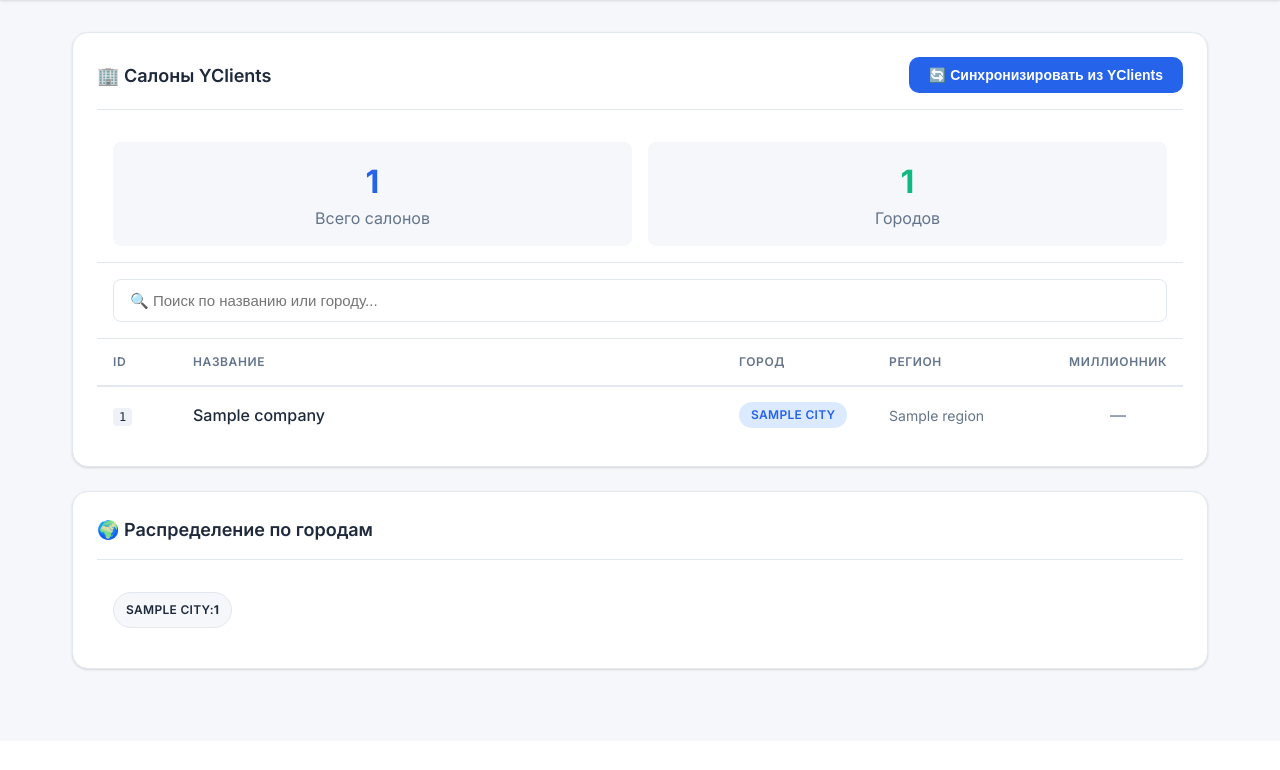
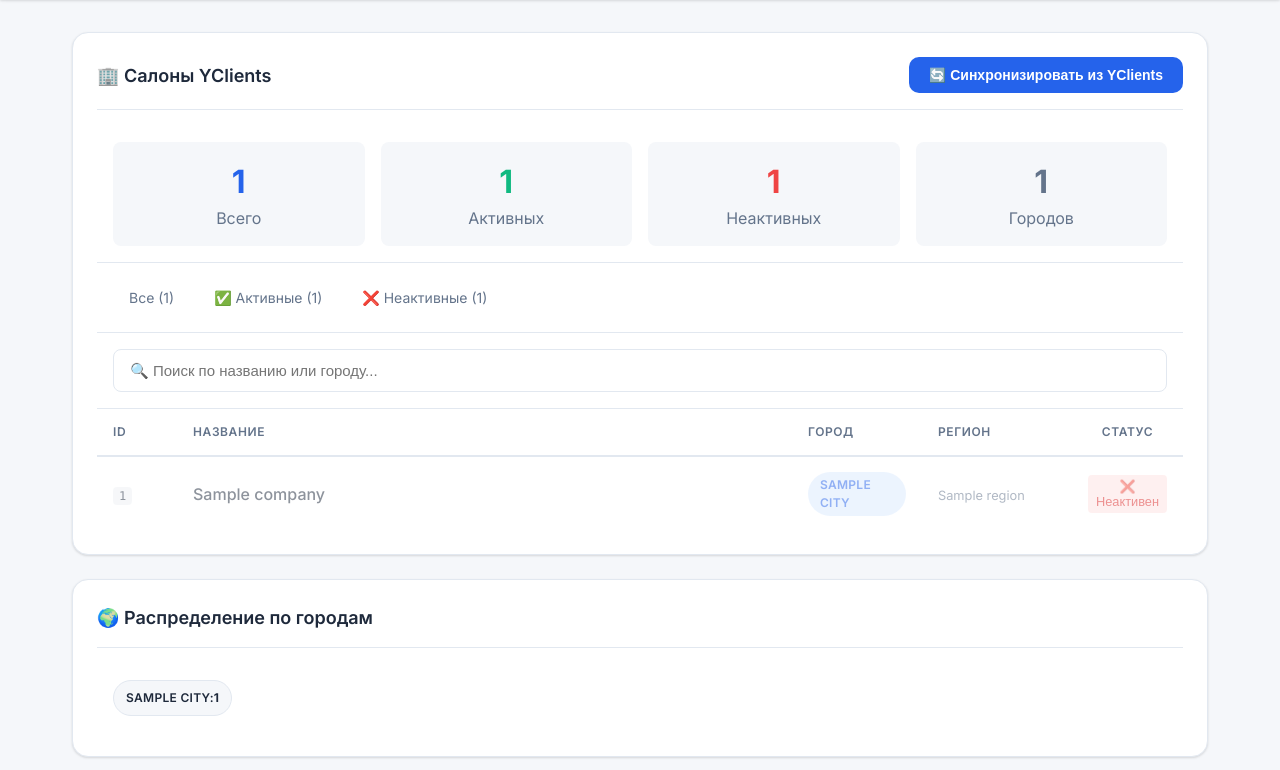
Before and after one commit to VGUROV050/borodach-franchise-bot, a FastAPI app: template admin/templates/yclients_companies.html in a window 1280 px wide. Shown: the part 59-829 px from the top of the page. Before the commit the page ends 730 px from the top, so only its background shows below. Run offline with FastAPI, Linux system fonts and the light colour scheme; the template is opened without the code that fills it: most values are stand-ins (such as "Sample title", 1, 10 or a date in 2020).

Commit message:
feat: add status management for YClients companies
- Added active/inactive status toggle
- Added filter by status (all/active/inactive)
- Added statistics for active/inactive counts
- Visual indication for inactive companies

```diff
--- a/admin/templates/yclients_companies.html
+++ b/admin/templates/yclients_companies.html
@@ -3,6 +3,53 @@
 {% block title %}Салоны YClients{% endblock %}
 
 {% block content %}
+<style>
+    .status-toggle {
+        cursor: pointer;
+        padding: 0.25rem 0.5rem;
+        border-radius: 4px;
+        font-size: 0.8rem;
+        font-weight: 500;
+        border: none;
+        transition: all 0.2s;
+    }
+    .status-toggle.active {
+        background: var(--success-light);
+        color: #047857;
+    }
+    .status-toggle.inactive {
+        background: var(--danger-light);
+        color: #dc2626;
+    }
+    .status-toggle:hover {
+        opacity: 0.8;
+    }
+    .filter-tabs {
+        display: flex;
+        gap: 0.5rem;
+        padding: 1rem;
+        border-bottom: 1px solid var(--border);
+    }
+    .filter-tab {
+        padding: 0.5rem 1rem;
+        border-radius: 6px;
+        text-decoration: none;
+        color: var(--text-muted);
+        font-size: 0.875rem;
+        transition: all 0.2s;
+    }
+    .filter-tab:hover {
+        background: var(--bg-main);
+    }
+    .filter-tab.active {
+        background: var(--accent);
+        color: white;
+    }
+    .row-inactive {
+        opacity: 0.5;
+    }
+</style>
+
 <div class="card">
     <div class="card-header">
         <div class="card-title">🏢 Салоны YClients</div>
@@ -20,15 +67,36 @@
     {% endif %}
 
     <!-- Статистика -->
-    <div style="display: grid; grid-template-columns: repeat(auto-fit, minmax(200px, 1fr)); gap: 1rem; padding: 1rem; border-bottom: 1px solid var(--border);">
+    <div style="display: grid; grid-template-columns: repeat(auto-fit, minmax(150px, 1fr)); gap: 1rem; padding: 1rem; border-bottom: 1px solid var(--border);">
         <div style="text-align: center; padding: 1rem; background: var(--bg-main); border-radius: 8px;">
             <div style="font-size: 2rem; font-weight: 700; color: var(--accent);">{{ total_count }}</div>
-            <div class="text-muted">Всего салонов</div>
+            <div class="text-muted">Всего</div>
         </div>
         <div style="text-align: center; padding: 1rem; background: var(--bg-main); border-radius: 8px;">
-            <div style="font-size: 2rem; font-weight: 700; color: var(--success);">{{ cities_count }}</div>
+            <div style="font-size: 2rem; font-weight: 700; color: var(--success);">{{ active_count }}</div>
+            <div class="text-muted">Активных</div>
+        </div>
+        <div style="text-align: center; padding: 1rem; background: var(--bg-main); border-radius: 8px;">
+            <div style="font-size: 2rem; font-weight: 700; color: var(--danger);">{{ inactive_count }}</div>
+            <div class="text-muted">Неактивных</div>
+        </div>
+        <div style="text-align: center; padding: 1rem; background: var(--bg-main); border-radius: 8px;">
+            <div style="font-size: 2rem; font-weight: 700; color: var(--text-muted);">{{ cities_count }}</div>
             <div class="text-muted">Городов</div>
         </div>
+    </div>
+
+    <!-- Фильтры -->
+    <div class="filter-tabs">
+        <a href="/yclients-companies" class="filter-tab {% if current_filter == 'all' %}active{% endif %}">
+            Все ({{ total_count }})
+        </a>
+        <a href="/yclients-companies?status=active" class="filter-tab {% if current_filter == 'active' %}active{% endif %}">
+            ✅ Активные ({{ active_count }})
+        </a>
+        <a href="/yclients-companies?status=inactive" class="filter-tab {% if current_filter == 'inactive' %}active{% endif %}">
+            ❌ Неактивные ({{ inactive_count }})
+        </a>
     </div>
 
     <!-- Поиск -->
@@ -43,19 +111,25 @@
             <tr>
                 <th style="width: 80px;">ID</th>
                 <th>Название</th>
-                <th style="width: 150px;">Город</th>
-                <th style="width: 180px;">Регион</th>
-                <th style="width: 100px; text-align: center;">Миллионник</th>
+                <th style="width: 130px;">Город</th>
+                <th style="width: 150px;">Регион</th>
+                <th style="width: 90px; text-align: center;">Статус</th>
             </tr>
         </thead>
         <tbody id="companiesTable">
             {% for company in companies %}
-            <tr class="company-row" data-name="{{ company.name|lower }}" data-city="{{ (company.city or '')|lower }}">
+            <tr class="company-row {% if not company.is_active %}row-inactive{% endif %}"
+                data-name="{{ company.name|lower }}"
+                data-city="{{ (company.city or '')|lower }}"
+                data-id="{{ company.id }}">
                 <td>
                     <code style="font-size: 0.75rem;">{{ company.yclients_id }}</code>
                 </td>
                 <td>
                     <div style="font-weight: 500;">{{ company.name }}</div>
+                    {% if company.is_million_city %}
+                    <span class="badge" style="font-size: 0.7rem; background: var(--warning-light); color: #d97706;">миллионник</span>
+                    {% endif %}
                 </td>
                 <td>
                     {% if company.city %}
@@ -68,17 +142,16 @@
                 </td>
                 <td>
                     {% if company.region %}
-                    <span class="text-muted" style="font-size: 0.875rem;">{{ company.region }}</span>
+                    <span class="text-muted" style="font-size: 0.8rem;">{{ company.region }}</span>
                     {% else %}
                     <span class="text-muted">—</span>
                     {% endif %}
                 </td>
                 <td style="text-align: center;">
-                    {% if company.is_million_city %}
-                    <span style="color: var(--success);">✓</span>
-                    {% else %}
-                    <span class="text-muted">—</span>
-                    {% endif %}
+                    <button class="status-toggle {% if company.is_active %}active{% else %}inactive{% endif %}"
+                            onclick="toggleStatus({{ company.id }}, {{ 'true' if company.is_active else 'false' }})">
+                        {% if company.is_active %}✅ Активен{% else %}❌ Неактивен{% endif %}
+                    </button>
                 </td>
             </tr>
             {% endfor %}
@@ -127,5 +200,27 @@ document.getElementById('searchInput').addEventListener('input', function() {
         row.style.display = matches ? '' : 'none';
     });
 });
+
+// Переключение статуса
+async function toggleStatus(companyId, currentStatus) {
+    try {
+        const response = await fetch(`/yclients-companies/${companyId}/toggle-status`, {
+            method: 'POST',
+            headers: {
+                'Content-Type': 'application/json',
+            },
+        });
+
+        if (response.ok) {
+            // Перезагружаем страницу для обновления данных
+            window.location.reload();
+        } else {
+            alert('Ошибка при изменении статуса');
+        }
+    } catch (error) {
+        console.error('Error:', error);
+        alert('Ошибка при изменении статуса');
+    }
+}
 </script>
 {% endblock %}
```
Also changed, not shown: admin/routes.py (+60 -11 lines).
